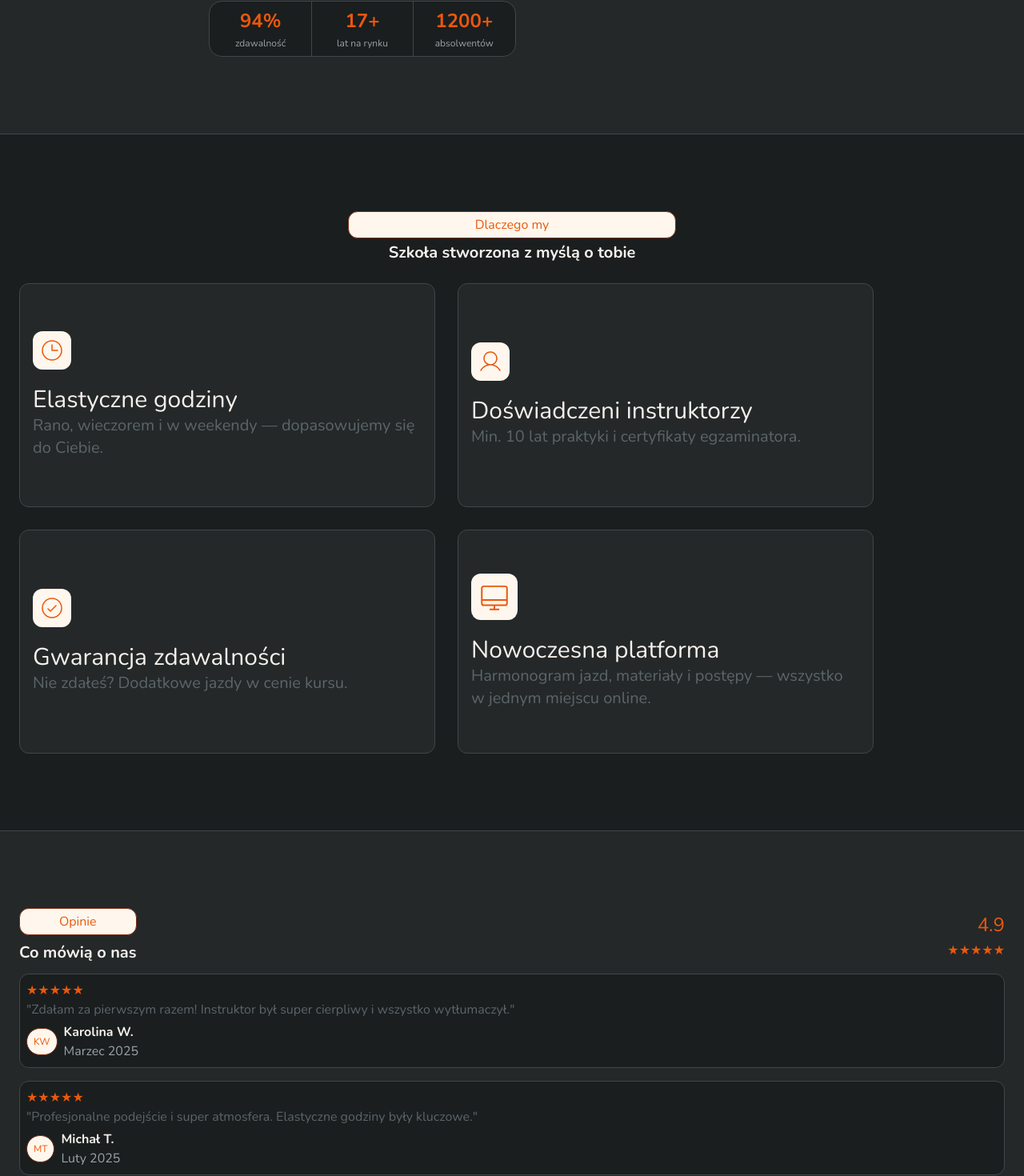
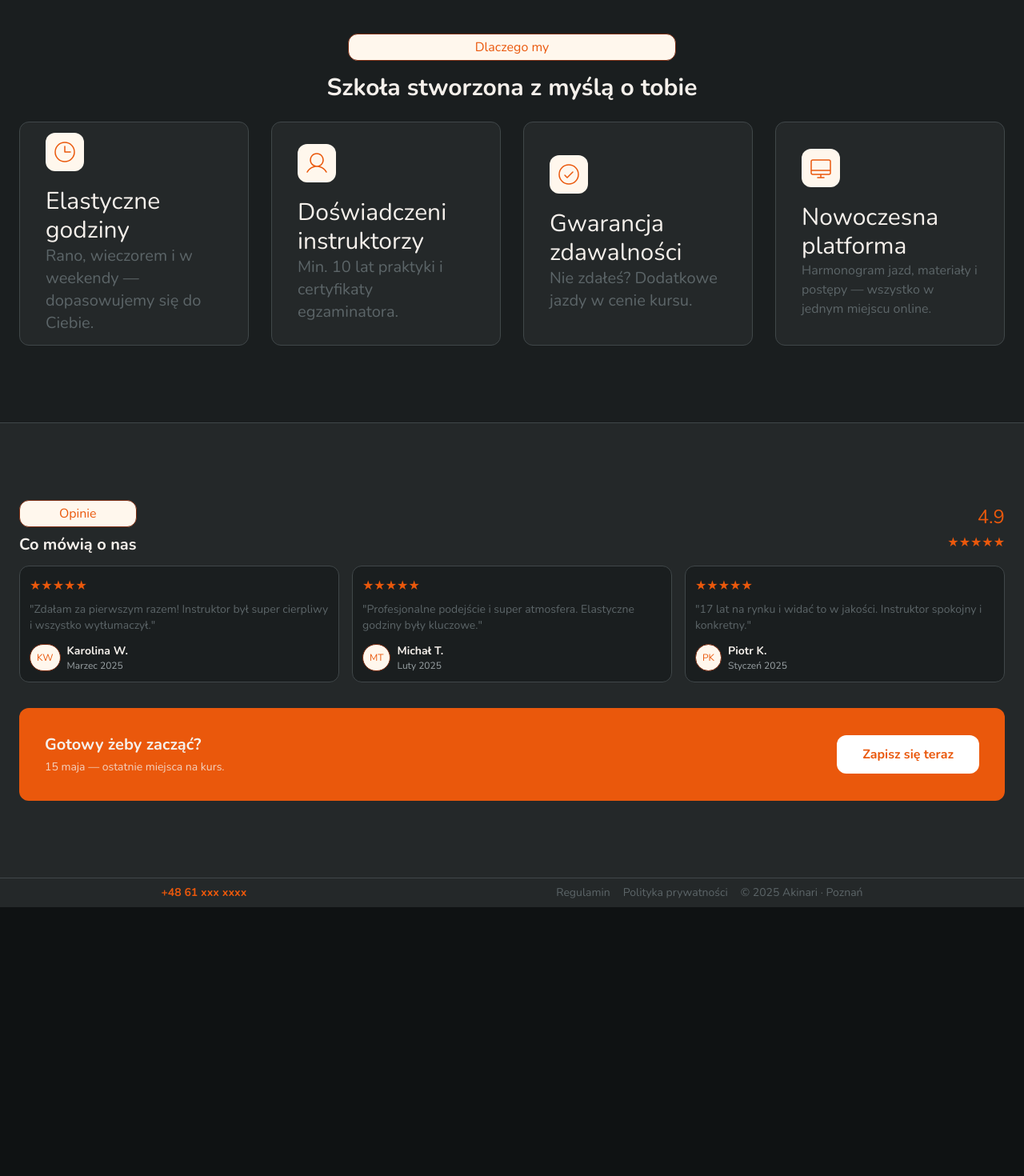
Before and after one commit to NeX0uSman/AkihariDemo, a Next.js app: page /landing in a window 1280 px wide. Shown: the part 755-2225 px from the top of the page at 80% size. After the commit the page ends 1889 px from the top, so only its background shows below. Built offline with nearby package versions, Linux system fonts and the light colour scheme.

Commit message:
responsive design for each device is done.Tablets, pcs, mac, phones etc.

```diff
--- a/src/app/components/Footer.tsx
+++ b/src/app/components/Footer.tsx
@@ -1,12 +1,23 @@
-import React from 'react'
+import Link from "next/link";
+import React from "react";
 
 const Footer = () => {
   return (
-    <div className='flex flex-col justify-center items-center bg-(--bg-tertiary) p-2'>
-        <p className='text-(--accent) font-bold text-sm'>+48 61 xxx xxxx</p>
-        <p className='text-(--text-muted) text-sm'>© 2025 Akinari · Poznań</p>
+    <div className="flex flex-col md:flex-row justify-center md:justify-around items-center bg-(--bg-tertiary) p-2">
+      <Link href="" className="text-(--accent) font-bold text-sm hover:text-(--accent-hover) duration-300 transition-colors">
+        +48 61 xxx xxxx
+      </Link>
+      <div className="md:flex md:flex-row md:gap-4">
+        <p className="md:block hidden text-(--text-muted) text-sm hover:text-(--background) transition-all duration-200 cursor-pointer">
+          Regulamin
+        </p>
+        <p className="md:block hidden text-(--text-muted)  text-sm hover:text-(--background) transition-all duration-200 cursor-pointer">
+          Polityka prywatności
+        </p>
+        <p className="text-(--text-muted) text-sm">© 2025 Akinari · Poznań</p>
+      </div>
     </div>
-  )
-}
+  );
+};
 
-export default Footer
+export default Footer;
--- a/src/app/components/Header.tsx
+++ b/src/app/components/Header.tsx
@@ -1,5 +1,6 @@
 "use client";
 import { HexagonIcon, ListIcon } from "@phosphor-icons/react";
+import Link from "next/link";
 import React from "react";
 
 const Header = () => {
@@ -8,16 +9,16 @@ const Header = () => {
       className="flex w-full h-15 text-sm justify-between items-center border-b border-(--border) p-2 font-[nunito] bg-(--bg-tertiary) md:justify-around">
       <section className="flex gap-2 items-center justify-center">
         <HexagonIcon size={38} weight="bold" color="#EA580C" />
-        <p className="text-(--text-primary) font-bold">Akinari</p>
+        <Link href="/landing" className="text-(--text-primary) font-bold">Akinari</Link>
       </section>
 
       <section className="flex gap-5 items-center md:justify-around ">
-        <span className="hidden text-md text-(--text-secondary) md:block">Kursy</span>
-        <span className="hidden text-md text-(--text-secondary) md:block">Instruktorzy</span>
-        <span className="hidden text-md text-(--text-secondary) md:block">Cennik</span>
-        <span className="hidden text-md text-(--text-secondary) md:block">Kontakt</span>
+        <Link href="/courses" className="hidden text-md text-(--text-secondary) md:block hover:text-(--text-primary) hover:transition-all duration-200">Kursy</Link>
+        <Link href="/instructors" className="hidden text-md text-(--text-secondary) md:block hover:text-(--text-primary) hover:transition-all duration-200">Instruktorzy</Link>
+        <Link href="/prices" className="hidden text-md text-(--text-secondary) md:block hover:text-(--text-primary) hover:transition-all duration-200">Cennik</Link>
+        <Link href="/contact" className="hidden text-md text-(--text-secondary) md:block hover:text-(--text-primary) hover:transition-all duration-200">Kontakt</Link>
         <button
-          className="bg-(--accent) hover:bg-(--accent-hover) transition-colors rounded-md px-3 py-2 font-semibold text-xs text-(--text-primary)">
+          className="bg-(--accent) hover:bg-(--accent-hover) transition-colors rounded-md px-3 py-2 font-semibold text-xs text-(--text-primary) cursor-pointer">
           Zapisz się
         </button>
         <ListIcon size={28} weight="light" color="#9BA3A6" className="md:hidden"/>
--- a/src/app/components/Hero.tsx
+++ b/src/app/components/Hero.tsx
@@ -1,58 +1,59 @@
 "use client";
 import { DotIcon } from "@phosphor-icons/react";
+import Link from "next/link";
 import React from "react";
 
 const Hero = () => {
   return (
     <section className="h-auto bg-(--bg-tertiary) w-full">
       {/*All page wrapper */}
-      <section className="flex flex-col gap-7 items-center justify-around md:w-[70vw] w-full py-16 px-6 md:py-24 mx-auto flex-1 md:flex-row">
+      <section className="flex flex-col gap-7 items-center justify-around lg:2-[70vw] md:w-[70vw] w-full py-16 px-6 md:py-24 mx-auto flex-1 md:flex-row">
         {/* Левая колонка */}
         <div className="flex flex-col items-start gap-5 md:w-[30vw]">
-          <div className="flex flex-row justify-center items-center bg-(--pill-bg) border border-(--pill-border) rounded-full text-xs md:text-xl font-medium">
+          <div className="flex flex-row justify-center items-center bg-(--pill-bg) border border-(--pill-border) rounded-full text-xs md:text-base font-medium">
             <DotIcon size={21} weight="bold" color="#EA580C" />
             <span className="text-(--pill-text)">Poznań — od 2007 roku </span>
           </div>
 
           <div className="flex flex-col gap-4">
-            <h1 className="text-4xl md:text-6xl">
+            <h1 className="text-4xl md:text-4xl lg:text-4xl xl:text-4xl 2xl:text-6xl">
               Prawo jazdy zdane<br></br>
               <span className="text-(--accent)"> za pierwszym razem</span>
             </h1>
-            <p className="text-(--text-secondary) md:text-(--text-muted) md:text-3xl">
+            <p className="text-(--text-secondary) md:text-(--text-muted) md:text-2xl lg:text-2xl xl:text-2xl 2xl:text-3xl">
               Profesjonalni instruktorzy i najwyższa zdawalność w Poznaniu.
               <br></br>
               Dołącz do 1200+ absolwentów.
             </p>
           </div>
           <div className="hidden md:flex flex-row gap-4 justify-between w-auto">
-            <button className="w-[10vw] border border-(--accent) rounded-xl min-h-auto p-3 bg-(--accent)">
+            <Link href="" className="w-[10vw] md:w-auto xl:w-[10vw] border border-(--accent) rounded-xl min-h-auto p-3 bg-(--accent) hover:bg-(--accent-hover) transition-all duration-200 text-center">
               Zapisz sie online
-            </button>
-            <button className="w-[10vw] border border-(--border) rounded-xl min-h-auto p-3 bg-(--bg-secondary)">
+            </Link>
+            <Link href="" className="w-[10vw] md:w-auto xl:w-[10vw] border border-(--border) rounded-xl min-h-auto p-3 bg-(--bg-secondary) hover:bg-(--bg-tertiary) transition-all duration-200 text-center">
               Sprawdz cennik
-            </button>
+            </Link>
           </div>
           <div className="flex flex-row bg-(--bg-secondary) justify-around border border-(--border) rounded-2xl w-full ">
             <section className="flex flex-col items-center justify-center gap-1 p-2 w-1/3">
               <p className="text-(--accent) font-bold text-2xl">94%</p>
-              <p className="text-xs text-(--text-secondary)">zdawalność</p>
+              <p className="text-xs text-(--text-secondary) md:text-[10px]">zdawalność</p>
             </section>
             <section className="flex flex-col items-center justify-center gap-1 p-2 w-1/3 border-r border-l border-(--border)">
               <p className="text-(--accent) font-bold text-2xl">17+</p>
-              <p className="text-xs text-(--text-secondary)">lat na rynku</p>
+              <p className="text-xs text-(--text-secondary) md:text-[10px]">lat na rynku</p>
             </section>
             <section className="flex flex-col items-center justify-center gap-1 p-2 w-1/3">
               <p className="text-(--accent) font-bold text-2xl">1200+</p>
-              <p className="text-xs text-(--text-secondary)">absolwentów</p>
+              <p className="text-xs text-(--text-secondary) md:text-[10px]">absolwentów</p>
             </section>
           </div>
         </div>
 
         {/* Правая колонка */}
-        <section className="flex flex-col w-full gap-9 md:w-[20vw]">
+        <section className="flex flex-col w-full gap-9 md:w-[35vw] lg:w-[20vw]">
           <div className="p-4 flex flex-col justify-around gap-2 md:gap-7 bg-(--bg-secondary) w-full rounded-xl border border-(--border)">
-            <div className="flex flex-col gap-2 md:border md: border-(--border) md:rounded-xl md:p-2 md:bg-(--bg-tertiary)">
+            <div className="flex flex-col gap-2 md:border md:border-(--border) md:rounded-xl md:p-2 md:bg-(--bg-tertiary)">
               <p className="text-xs text-(--text-secondary)">Najbliższy kurs</p>
               <div className="flex flex-row justify-between">
                 <div className="flex flex-col items-start">
@@ -73,7 +74,7 @@ const Hero = () => {
               </div>
             </div>
 
-            <div className="hidden flex-col gap-2 md:border md: border-(--border) md:rounded-xl md:p-2 md:bg-(--bg-tertiary) md:flex">
+            <div className="hidden flex-col gap-2 md:border md:border-(--border) md:rounded-xl md:p-2 md:bg-(--bg-tertiary) md:flex">
               <p className="text-xs text-(--text-secondary)">Najbliższy kurs</p>
               <div className="flex flex-row justify-between">
                 <div className="flex flex-col items-start">
@@ -91,14 +92,14 @@ const Hero = () => {
             <p className="text-(--accent) text-sm md:hidden">
               Zostały 3 ostatnie miejsca
             </p>
-            <button className="w-full border border-(--border) rounded-xl min-h-auto p-2 bg-(--accent)">
+            <Link href="" className="w-full border border-(--border) rounded-xl min-h-auto p-2 bg-(--accent) text-center hover:bg-(--accent-hover) transition-all duration-200">
               Zarezerwuj miejsce
-            </button>
+            </Link>
             <span className="text-(--text-muted) hidden flex-row justify-center md:flex">lub zadzwoń: +48 61 xxx xxxx</span>
           </div>
-          <button className="block text-xl min-h-auto p-1.5 w-full border border-(--border) rounded-xl md:hidden">
+          <Link href="" className="block text-xl min-h-auto p-1.5 w-full border border-(--border) rounded-xl md:hidden hover:bg-(--bg-tertiary) transition-all duration-200">
             Sprawdź pełny cennik
-          </button>
+          </Link>
         </section>
       </section>
     </section>
--- a/src/app/components/Reviews.tsx
+++ b/src/app/components/Reviews.tsx
@@ -1,8 +1,9 @@
+import Link from "next/link";
 import React from "react";
 
 const Reviews = () => {
   return (
-    <section className="h-auto bg-(--bg-tertiary) py-5 px-6 md:py-24 mx-auto flex flex-col gap-3 border-b border-(--border)">
+    <section className="h-auto bg-(--bg-tertiary) py-5 px-6 md:py-24 mx-auto flex flex-col gap-3 border-b border-(--border) w-full">
       {/*Top part */}
       <div className="w-full flex flex-row justify-between items-center">
         <aside className="flex flex-col gap-2">
@@ -12,62 +13,66 @@ const Reviews = () => {
           <p className="font-bold text-xl">Co mówią o nas</p>
         </aside>
         <aside className="flex flex-col gap-1 items-end">
-          <h1 className="text-(--accent) text-2xl">4.9</h1>
+          <p className="text-(--accent) text-2xl">4.9</p>
           <p className="text-(--accent)">★★★★★</p>
         </aside>
       </div>
       {/*Reviews: */}
-      <div className="flex flex-col gap-4">
-        <div className="flex flex-col gap-1 bg-(--bg-secondary) p-2 rounded-xl border border-(--border)">
-          <div>
+      <div className="grid grid-cols-1 md:grid-cols-3 gap-4">
+        {[
+          {
+            initials: "KW",
+            name: "Karolina W.",
+            date: "Marzec 2025",
+            text: "Zdałam za pierwszym razem! Instruktor był super cierpliwy i wszystko wytłumaczył.",
+          },
+          {
+            initials: "MT",
+            name: "Michał T.",
+            date: "Luty 2025",
+            text: "Profesjonalne podejście i super atmosfera. Elastyczne godziny były kluczowe.",
+          },
+          {
+            initials: "PK",
+            name: "Piotr K.",
+            date: "Styczeń 2025",
+            text: "17 lat na rynku i widać to w jakości. Instruktor spokojny i konkretny.",
+          },
+        ].map((r) => (
+          <div
+            key={r.name}
+            className="flex flex-col gap-2 bg-(--bg-secondary) p-3 rounded-xl border border-(--border)"
+          >
             <p className="text-(--accent)">★★★★★</p>
-            <p className="text-(--text-muted)">
-              "Zdałam za pierwszym razem! Instruktor był super cierpliwy i
-              wszystko wytłumaczył."
-            </p>
-          </div>
-          <div className="flex flex-row items-center justify-items-start gap-2">
-            <div className="p-2 bg-(--pill-bg) border border-(--pill-border) rounded-full text-(--pill-text) text-xs">
-              KW
-            </div>
-            <div className="flex flex-col">
-              <p className="font-bold">Karolina W.</p>
-              <p className="text-(--text-secondary)">Marzec 2025</p>
+            <p className="text-(--text-muted) text-sm">"{r.text}"</p>
+            <div className="flex flex-row items-center gap-2 mt-1">
+              <div className="p-2 bg-(--pill-bg) border border-(--pill-border) rounded-full text-(--pill-text) text-xs">
+                {r.initials}
+              </div>
+              <div>
+                <p className="font-bold text-sm">{r.name}</p>
+                <p className="text-(--text-secondary) text-xs">{r.date}</p>
+              </div>
             </div>
           </div>
-        </div>
-
-        <div className="flex flex-col gap-1 bg-(--bg-secondary) p-2 rounded-xl border border-(--border)">
-          <div>
-            <p className="text-(--accent)">★★★★★</p>
-            <p className="text-(--text-muted)">
-              "Profesjonalne podejście i super atmosfera. Elastyczne godziny
-              były kluczowe."
-            </p>
-          </div>
-          <div className="flex flex-row items-center justify-items-start gap-2">
-            <div className="p-2 bg-(--pill-bg) border border-(--pill-border) rounded-full text-(--pill-text) text-xs">
-              MT
-            </div>
-            <div className="flex flex-col">
-              <p className="font-bold">Michał T.</p>
-              <p className="text-(--text-secondary)">Luty 2025</p>
-            </div>
-          </div>
-        </div>
+        ))}
       </div>
 
-      {/*CTA */}
-      <div className="bg-(--accent) flex flex-col justify-center items-center mt-5 gap-4 h-44 p-4 rounded-xl">
-        <div className="flex flex-col gap-2 items-center">
+      {/* CTA */}
+      <div className="bg-(--accent) flex flex-col justify-center items-center mt-5 gap-4 p-8 rounded-xl md:flex-row md:justify-between">
+        <div className="flex flex-col gap-1">
           <p className="font-bold text-xl">Gotowy żeby zacząć?</p>
-          <p className="text-sm">15 maja — ostatnie miejsca na kurs.</p>
+          <p className="text-sm opacity-80">
+            15 maja — ostatnie miejsca na kurs.
+          </p>
         </div>
-        <button className="bg-(--background) text-(--accent) h-12 w-full rounded-xl font-bold">
+        <Link
+          href=""
+          className="bg-background text-(--accent) px-8 py-3 rounded-xl font-bold w-full md:w-auto text-center hover:bg-[#c5c5c5] transition-all duration-200"
+        >
           Zapisz się teraz
-        </button>
+        </Link>
       </div>
-
     </section>
   );
 };
--- a/src/app/components/WhyUs.tsx
+++ b/src/app/components/WhyUs.tsx
@@ -10,64 +10,64 @@ import React from "react";
 const WhyUs = () => {
   return (
     <section className="flex flex-col items-center gap-5 bg-(--bg-secondary) h-auto py-5 px-6 md:py-24 mx-auto border-b border-t border-(--border)">
-      <div className="w-full h-auto flex flex-col items-center">
+      <div className="w-full h-auto flex flex-col items-center gap-3">
         <div className="rounded-xl w-full md:w-1/3 h-auto md:text-center border border-(--accent-border) bg-(--pill-bg) p-1 text-(--accent)">
           Dlaczego my
         </div>
 
-        <p className="text-xl p-1 font-bold">
+        <p className="text-xl p-1 font-bold md:text-3xl">
           Szkoła stworzona z myślą o tobie
         </p>
       </div>
 
-      <div className="flex flex-col gap-7 md:flex-row md:flex-wrap">
-        <div className="p-4 flex flex-row items-start md:flex-col md: justify-center md:gap-5 gap-2 bg-(--bg-tertiary) rounded-xl border border-(--border) md:w-130 md:h-70">
-          <div className="p-2 bg-(--pill-bg) rounded-xl">
+      <div className="flex flex-col gap-7 md:flex-wrap md:justify-center xl:flex xl:flex-row xl:flex-nowrap">
+        <div className="p-4 flex flex-row items-start md:w-full md:h-auto md:p-8 md:flex-col md:justify-center md:gap-5 gap-2 bg-(--bg-tertiary) rounded-xl border border-(--border) xl:w-1/4 xl:h-70">
+          <div className="p-2 bg-(--pill-bg) rounded-xl shrink-0">
             <ClockIcon size={32} weight="light" color="#EA580C" />
           </div>
 
           <div className="">
-            <h1 className="md:text-3xl">Elastyczne godziny</h1>
-            <p className="text-(--text-muted) text-sm md:text-xl">
+            <h3 className="md:text-3xl">Elastyczne godziny</h3>
+            <p className="text-(--text-muted) text-sm md:text-base xl:text-xl">
               Rano, wieczorem i w weekendy — dopasowujemy się do Ciebie.
             </p>
           </div>
         </div>
 
-        <div className="p-4 flex flex-row items-start md:flex-col md: justify-center md:gap-5 gap-2 bg-(--bg-tertiary) rounded-xl border border-(--border) md:w-130 md:h-70">
-          <div className="p-2 bg-(--pill-bg) rounded-xl">
+        <div className="p-4 flex flex-row items-start md:w-full md:h-auto md:p-8 md:flex-col md:justify-center md:gap-5 gap-2 bg-(--bg-tertiary) rounded-xl border border-(--border) xl:w-1/4 xl:h-70">
+          <div className="p-2 bg-(--pill-bg) rounded-xl shrink-0">
             <UserIcon size={32} weight="light" color="#EA580C" />
           </div>
 
           <div className="">
-            <h1 className="md:text-3xl">Doświadczeni instruktorzy</h1>
-            <p className="text-(--text-muted) text-sm md:text-xl">
+            <h3 className="md:text-3xl">Doświadczeni instruktorzy</h3>
+            <p className="text-(--text-muted) text-sm md:text-base xl:text-xl">
               Min. 10 lat praktyki i certyfikaty egzaminatora.
             </p>
           </div>
         </div>
 
-        <div className="p-4 flex flex-row items-start md:flex-col md: justify-center md:gap-5 gap-2 bg-(--bg-tertiary) rounded-xl border border-(--border) md:w-130 md:h-70">
-          <div className="p-2 bg-(--pill-bg) rounded-xl">
+        <div className="p-4 flex flex-row items-start md:w-full md:h-auto md:p-8 md:flex-col md:justify-center md:gap-5 gap-2 bg-(--bg-tertiary) rounded-xl border border-(--border) xl:w-1/4 xl:h-70">
+          <div className="p-2 bg-(--pill-bg) rounded-xl shrink-0">
             <CheckCircleIcon size={32} weight="light" color="#EA580C" />
           </div>
 
           <div className="">
-            <h1 className="md:text-3xl">Gwarancja zdawalności</h1>
-            <p className="text-(--text-muted) text-sm md:text-xl">
+            <h3 className="md:text-3xl">Gwarancja zdawalności</h3>
+            <p className="text-(--text-muted) text-sm md:text-base xl:text-xl">
               Nie zdałeś? Dodatkowe jazdy w cenie kursu.
             </p>
           </div>
         </div>
 
-        <div className="p-4 hidden md:flex flex-row items-start md:flex-col md: justify-center md:gap-5 gap-2 bg-(--bg-tertiary) rounded-xl border border-(--border) md:w-130 md:h-70">
-          <div className="p-2 bg-(--pill-bg) rounded-xl">
-            <DesktopIcon size={42} weight="light" color="#EA580C" />
+        <div className="p-4 hidden md:flex flex-row items-start md:w-full md:h-auto md:p-8 md:flex-col md:justify-center md:gap-5 gap-2 bg-(--bg-tertiary) rounded-xl border border-(--border) xl:w-1/4 xl:h-70">
+          <div className="p-2 bg-(--pill-bg) rounded-xl shrink-0">
+            <DesktopIcon size={32} weight="light" color="#EA580C" />
           </div>
 
           <div className="">
-            <h1 className="md:text-3xl">Nowoczesna platforma</h1>
-            <p className="text-(--text-muted) text-sm md:text-xl">
+            <h3 className="md:text-3xl">Nowoczesna platforma</h3>
+            <p className="text-(--text-muted) text-sm md:text-base xl:text-base 2xl:text-xl">
               Harmonogram jazd, materiały i postępy — wszystko w jednym miejscu
               online.
             </p>
```
